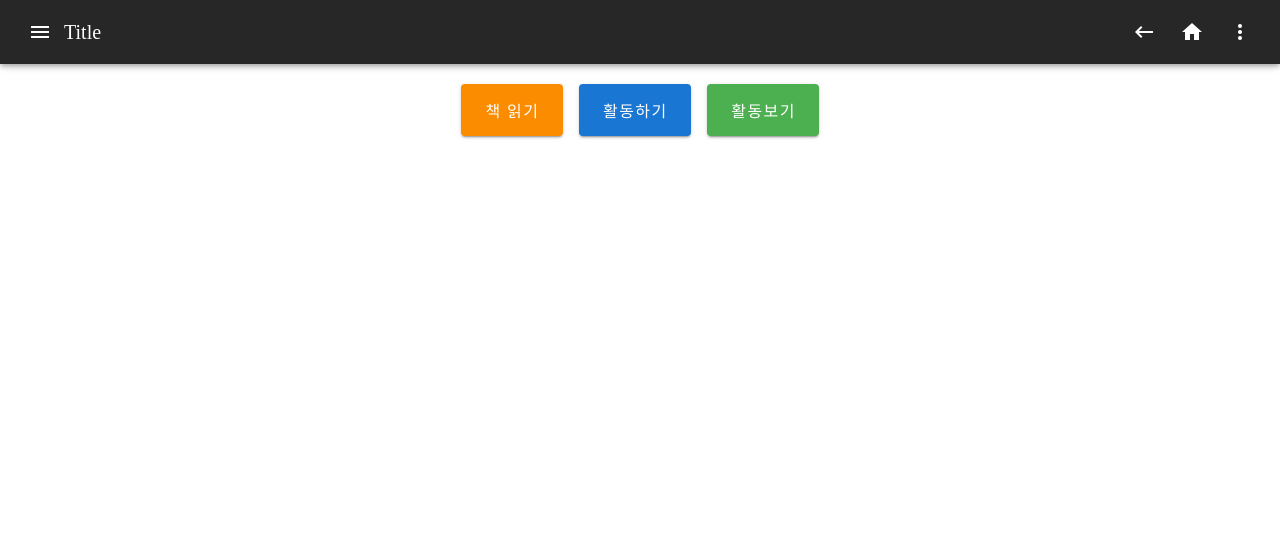
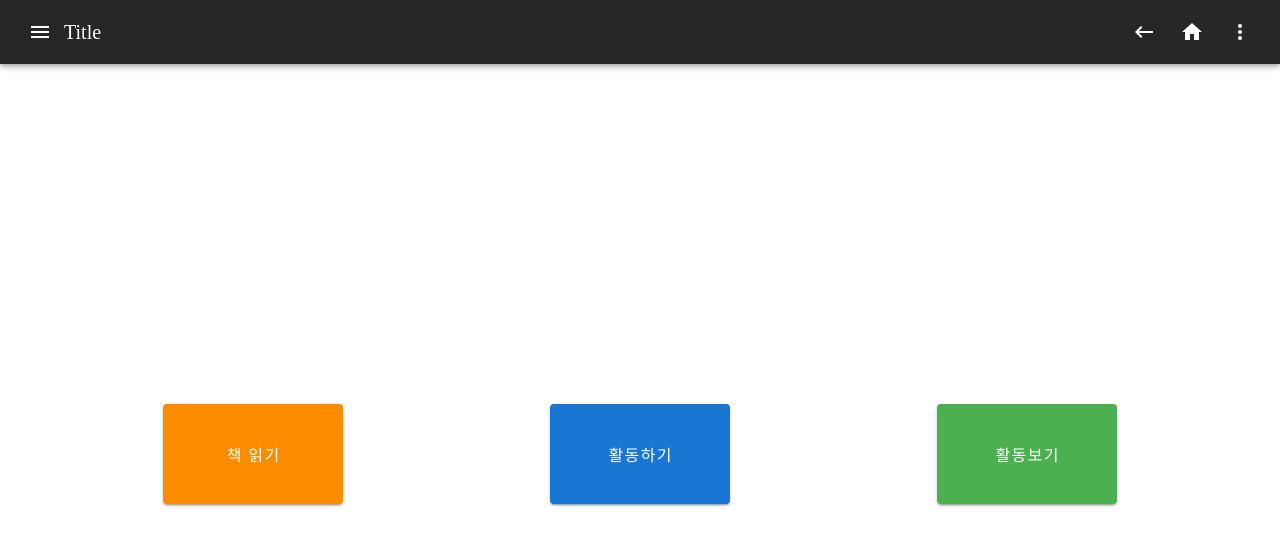
Before and after one commit to 2020SWChallenge-MoAI/app, a Vue app: page / in a window 1280 px wide. Shown: the top 546 px of the page. Built offline with nearby package versions, Linux system fonts and the light colour scheme.

Commit message:
버튼 UI 수정

```diff
--- a/src/views/ActivityChoose.vue
+++ b/src/views/ActivityChoose.vue
@@ -1,6 +1,6 @@
 <template>
 <div>
-    <v-container class="d-flex justify-center mb-6" style="width:100%; height:100%;">
+    <v-container class="d-flex justify-space-around mb-6" style="width:100%; height:100%; margin-top:25%;">
     <v-btn id="btnL" v-if="clicked" color="warning" dark @click="quizClicked">퀴즈게임</v-btn>
     <v-btn id="btnS" v-if="!clicked" color="warning" dark @click="friendClicked">친구와 하기</v-btn>
     <v-btn id="btnS" v-if="!clicked" color="warning" dark @click="botClicked">Bot과 하기</v-btn>
--- a/src/views/Home.vue
+++ b/src/views/Home.vue
@@ -1,9 +1,9 @@
 <template>
-  <div>
-    <v-container class="d-flex justify-center mb-6">
-    <router-link to="/book" style="textDecoration: none" ><v-btn class="ma-2" x-large color="warning" dark>책 읽기</v-btn></router-link>
-    <router-link to="/activity" style="textDecoration: none" ><v-btn class="ma-2" x-large color="primary" dark>활동하기</v-btn></router-link>
-    <router-link to="/activityList" style="textDecoration: none" ><v-btn class="ma-2" x-large color="success" dark>활동보기</v-btn></router-link>
+  <div style="margin-top: 25%;">
+    <v-container class="d-flex justify-space-around mb-6">
+    <router-link to="/book" style="textDecoration: none" ><v-btn id="btn" class="ma-2" x-large color="warning" dark>책 읽기</v-btn></router-link>
+    <router-link to="/activity" style="textDecoration: none" ><v-btn id="btn" class="ma-2" x-large color="primary" dark>활동하기</v-btn></router-link>
+    <router-link to="/activityList" style="textDecoration: none" ><v-btn id="btn" class="ma-2" x-large color="success" dark>활동보기</v-btn></router-link>
     </v-container>
   </div>
 </template>
@@ -15,4 +15,8 @@ export default {
 </script>
 
 <style scoped>
+#btn {
+  width: 180px;
+  height: 100px;
+}
 </style>
```
